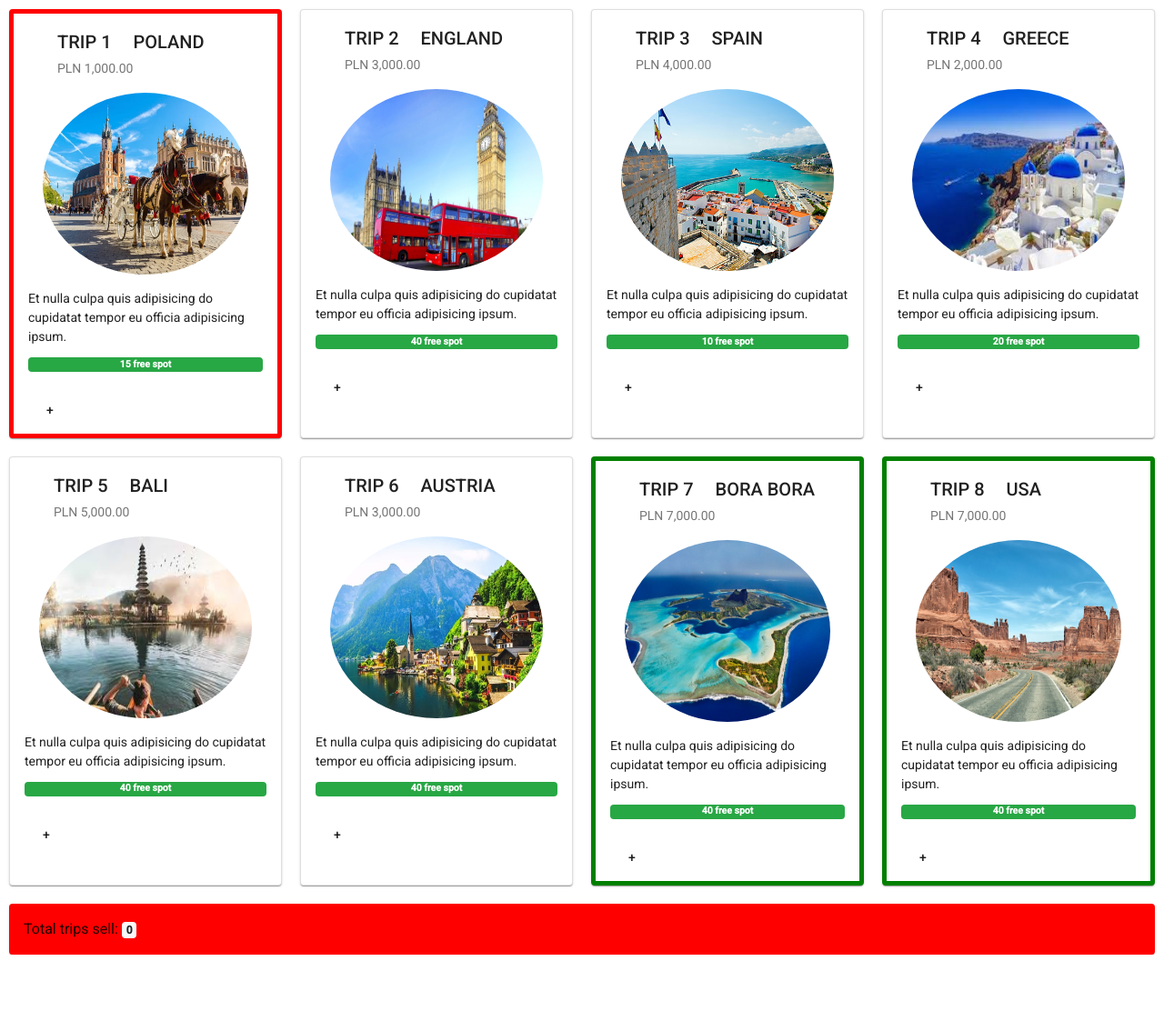
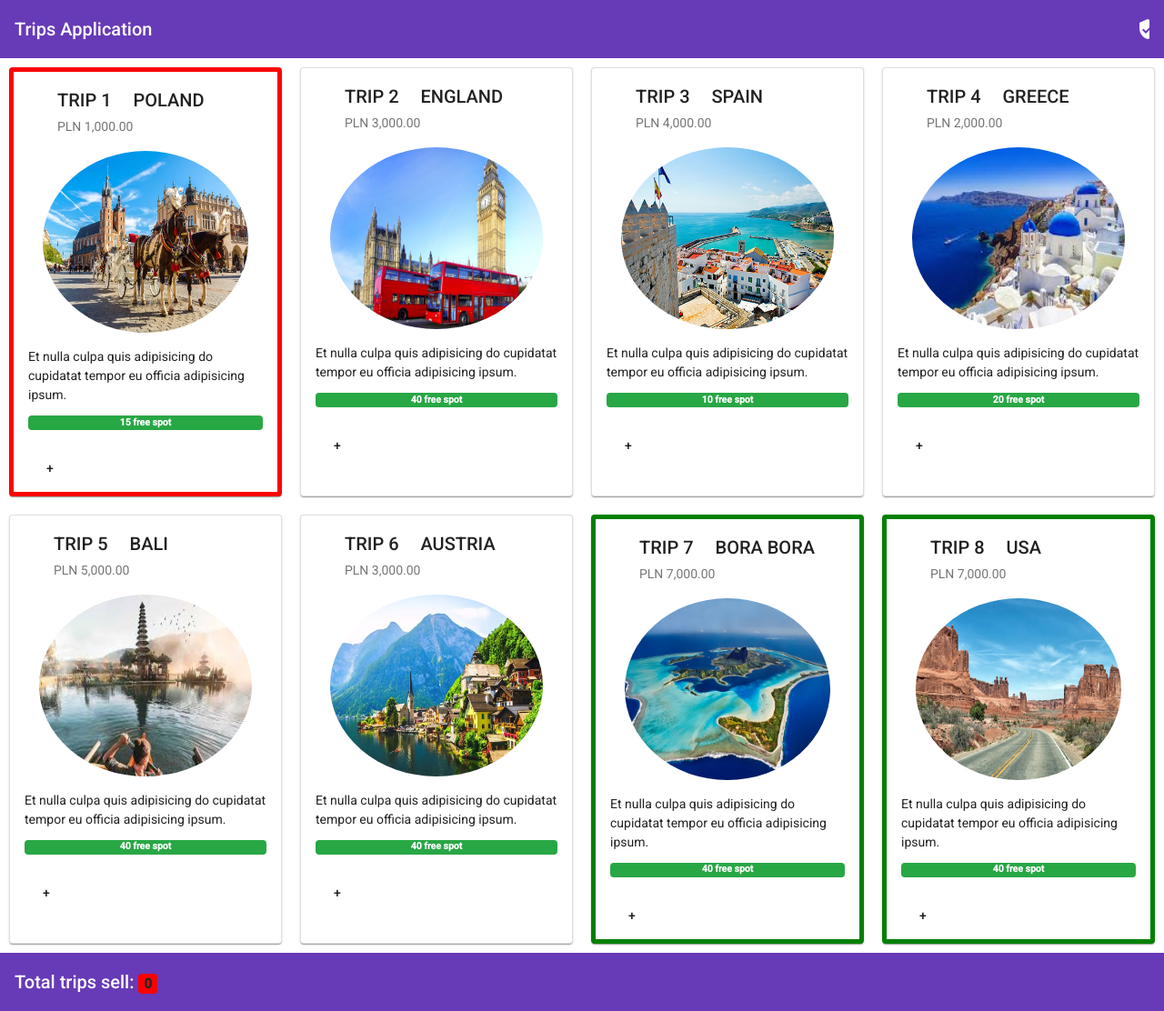
Before and after one commit to psmuga/ZPW, an Angular app: page / in a window 1280 px wide. Shown: the whole page at 91% size. Before the commit the page ends 1050 px from the top, so only its background shows below. Built offline with nearby package versions, Linux system fonts and the light colour scheme.

Commit message:
Add header

```diff
--- /dev/null
+++ b/src/app/header/header.component.html
@@ -0,0 +1,7 @@
+<mat-toolbar color="primary">
+    <mat-toolbar-row>
+        <span>Trips Application</span>
+        <span class="example-spacer"></span>
+        <mat-icon class="example-icon" aria-hidden="false" aria-label="Example user verified icon">verified_user</mat-icon>
+    </mat-toolbar-row>
+</mat-toolbar>
--- /dev/null
+++ b/src/app/header/header.component.scss
@@ -0,0 +1,6 @@
+.example-icon {
+    padding: 0 14px;
+}
+.example-spacer {
+    flex: 1 1 auto;
+}
--- /dev/null
+++ b/src/app/header/header.component.ts
@@ -0,0 +1,15 @@
+import { Component, OnInit } from '@angular/core';
+
+@Component({
+  selector: 'app-header',
+  templateUrl: './header.component.html',
+  styleUrls: ['./header.component.scss']
+})
+export class HeaderComponent implements OnInit {
+
+  constructor() { }
+
+  ngOnInit() {
+  }
+
+}
--- a/src/app/trips/trips.component.html
+++ b/src/app/trips/trips.component.html
@@ -1,4 +1,5 @@
 
+<app-header></app-header>
 <div class="myContainer">
   <mat-card class="card" *ngFor="let item of trips"
     [class.bColor]="item.capacity - item.capacityUsed <= 3"
@@ -27,9 +28,22 @@
   </mat-card>
 </div>
 
-<mat-card class="total"
+<!-- <mat-card class="total"
   [class.green]="getTotalSale() >= 10"
   [class.red]="getTotalSale() < 10"
 >
   Total trips sell: <span class="badge badge-light">{{getTotalSale()}}</span>
-</mat-card>
+</mat-card> -->
+<mat-toolbar color="primary">
+    <mat-toolbar-row>
+        <span>
+          Total trips sell:
+          <span class="badge badge-light"
+            [class.green]="getTotalSale() >= 10"
+            [class.red]="getTotalSale() < 10"
+          >
+            {{getTotalSale()}}
+          </span>
+        </span>
+    </mat-toolbar-row>
+</mat-toolbar>
```
Also changed, not shown: src/app/app.module.ts (+8 -2 lines), 1 other file (tests, documents, lock files or other folders).
